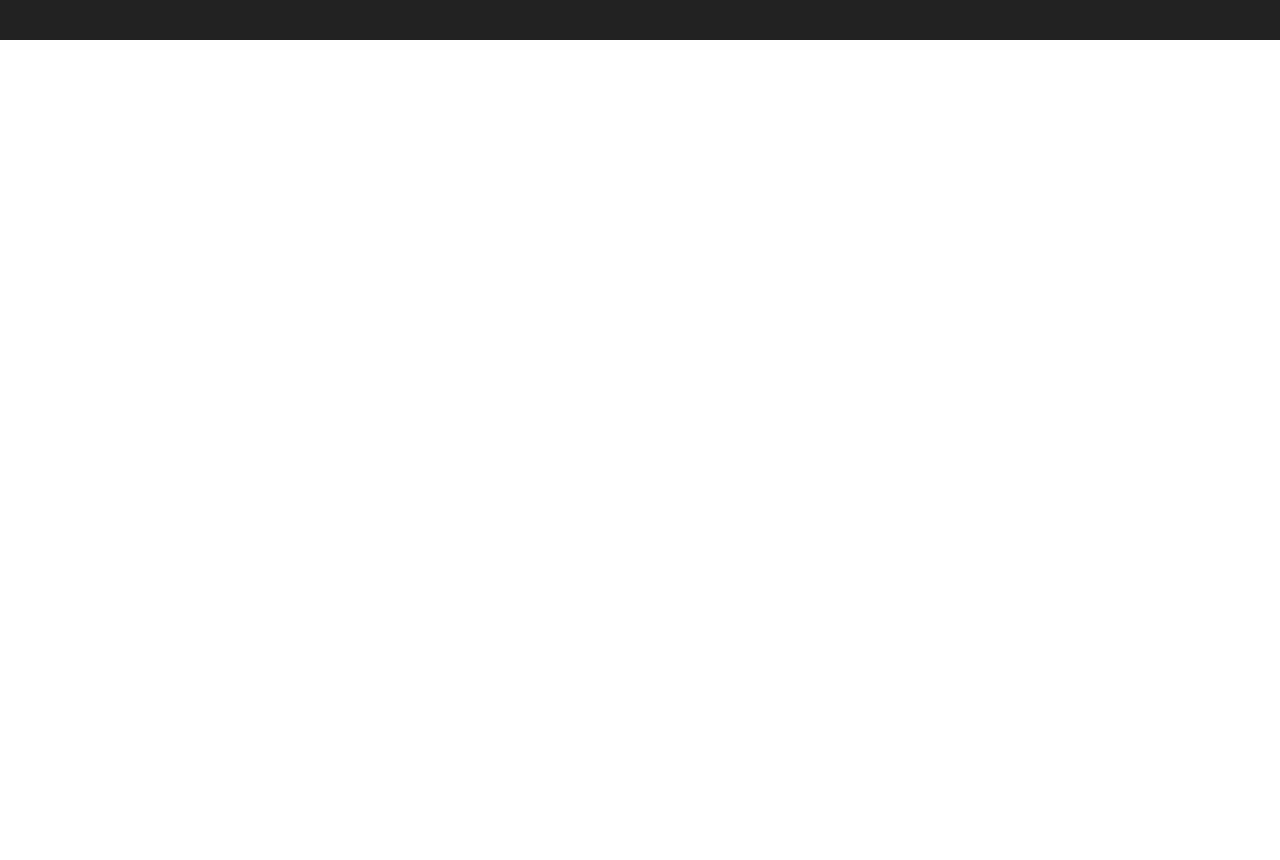
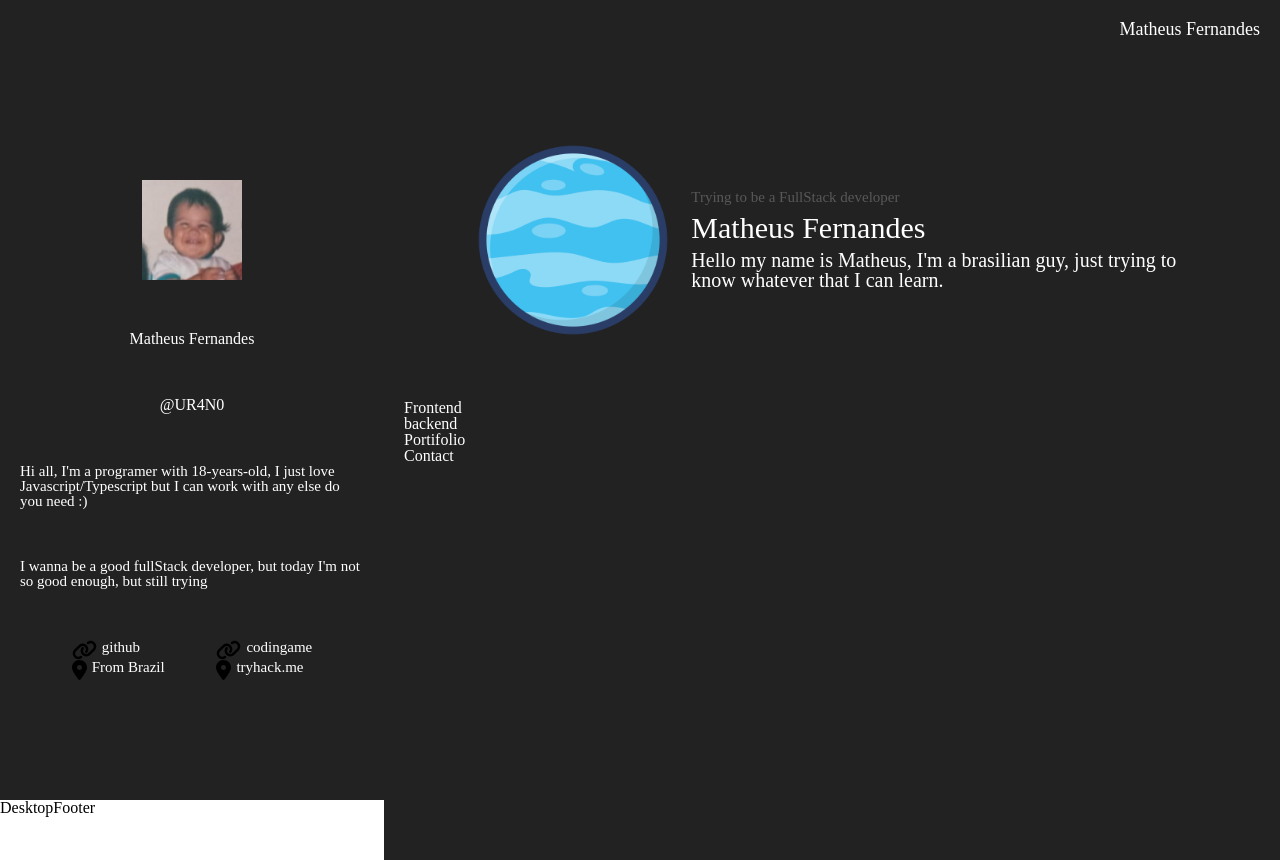
Before and after one commit to UR4N0-235/ur4n0-235.github.io, a Nuxt app: page / in a window 1280 px wide. Before the commit the page ends 800 px from the top, so only its background shows below. Built offline with nearby package versions, Linux system fonts and the light colour scheme.

Commit message:
feat(desktop view): starting desktop aparence
added aboutme infos

```diff
--- a/assets/reset.scss
+++ b/assets/reset.scss
@@ -106,7 +106,7 @@ input {
   border-radius: 0;
 }
 
-a{
+a {
   color: white;
   text-decoration: none;
 }
--- a/assets/variables.scss
+++ b/assets/variables.scss
@@ -11,4 +11,5 @@ $font-family-text: Verdana;
 $font-size-tittle: 18px;
 
 $background-default-color: rgb(34, 34, 34);
+$contrast-to-background-color: #08a045;
 $font-color: rgb(255, 255, 255);
--- /dev/null
+++ b/components/desktop/DesktopAboutme.vue
@@ -0,0 +1,108 @@
+<script></script>
+
+<template>
+  <div class="aboutMe">
+    <img src="/me.jpg" alt="my photo" class="myPhoto" />
+
+    <h1>Matheus Fernandes</h1>
+
+    <h3>@UR4N0</h3>
+
+    <p>
+      Hi all, I'm a programer with 18-years-old, I just love
+      Javascript/Typescript but I can work with any else do you need :)
+    </p>
+
+    <p>
+      I wanna be a good fullStack developer, but today I'm not so good enough,
+      but still trying
+    </p>
+
+    <div class="mySocialMidias">
+      <div class="column">
+        <div class="textWithBeforeLogo">
+          <img src="/icons/link-solid.svg" />
+          <a href="http://github.com/UR4N0-235">github</a>
+        </div>
+
+        <div class="textWithBeforeLogo">
+          <img src="/icons/location-dot-solid.svg" />
+          <p>From Brazil</p>
+        </div>
+      </div>
+
+      <div class="column">
+        <div class="textWithBeforeLogo">
+          <img src="/icons/link-solid.svg" />
+          <a
+            href="https://www.codingame.com/profile/f06b1646bf9ecd015db52500cbe72be32008793"
+            >codingame</a
+          >
+        </div>
+
+        <div class="textWithBeforeLogo">
+          <img src="/icons/location-dot-solid.svg" />
+          <a href="https://tryhackme.com/p/UR4N0">tryhack.me</a>
+        </div>
+      </div>
+    </div>
+  </div>
+</template>
+
+<style lang="scss" scoped>
+.aboutMe {
+  height: 80vh;
+  padding: 20px;
+
+  display: flex;
+  flex-direction: column;
+  justify-content: space-evenly;
+  align-items: center;
+
+  .myPhoto {
+    height: 100px;
+    width: 100px;
+  }
+
+  h1 {
+    color: white;
+  }
+
+  h3 {
+    color: white;
+  }
+
+  p {
+    color: white;
+    font-size: 15px;
+  }
+
+  .mySocialMidias {
+    width: 100%;
+    display: flex;
+    justify-content: space-evenly;
+    align-items: flex-start;
+
+    .column {
+      display: flex;
+      flex-direction: column;
+      justify-content: space-evenly;
+      .textWithBeforeLogo {
+        height: 20px;
+        display: flex;
+        justify-content: flex-start;
+
+        img {
+          height: 100%;
+          margin-right: 5px;
+        }
+
+        a,
+        p {
+          font-size: 15px;
+        }
+      }
+    }
+  }
+}
+</style>
--- /dev/null
+++ b/components/desktop/DesktopFooter.vue
@@ -0,0 +1,7 @@
+<script></script>
+
+<template>
+  <h1>DesktopFooter</h1>
+</template>
+
+<style></style>
--- /dev/null
+++ b/components/desktop/DesktopHeader.vue
@@ -0,0 +1,50 @@
+<script>
+export default {
+  data() {
+    return {
+      buttonMenuNow: {
+        home: true,
+        frontendskills: false,
+        backendskills: false,
+        portifolio: false,
+        contact: false,
+      },
+    }
+  },
+  mounted() {},
+}
+</script>
+
+<template>
+  <!-- <header> -->
+  <div class="container">
+    <div class="logo">
+      <h1>Matheus Fernandes</h1>
+    </div>
+  </div>
+  <!-- </header> -->
+</template>
+
+<style lang="scss" scoped>
+@import 'assets/variables.scss';
+
+.container {
+  position: fixed;
+  width: 100vw;
+  height: 60px;
+  padding: 20px;
+
+  background-color: $background-default-color;
+  display: flex;
+  justify-content: flex-end;
+
+  .logo {
+    display: inline;
+
+    h1 {
+      display: inline;
+      font-size: $font-size-tittle;
+    }
+  }
+}
+</style>
--- a/components/desktop/DesktopView.vue
+++ b/components/desktop/DesktopView.vue
@@ -14,17 +14,58 @@ export default {
 <template>
   <div>
     <header>
-      <!-- <DesktopHeader /> -->
+      <DesktopHeader />
     </header>
 
     <main>
-      <!-- <DesktopContent /> -->
+      <div class="aboutMeContainer">
+        <DesktopAboutme />
+      </div>
+      <div class="content">
+        <DesktopContentHome />
+        <DesktopContentFrontend />
+        <DesktopContentBackend />
+        <DesktopContentPortifolio />
+        <DesktopContentContact />
+      </div>
     </main>
 
     <footer>
-      <!-- <DesktopFooter /> -->
+      <DesktopFooter />
     </footer>
   </div>
 </template>
 
-<style></style>
+<style lang="scss" scoped>
+@import 'assets/variables.scss';
+
+$about-me-top-spacing: 60px;
+$about-me-width: 30vw;
+
+main {
+  color: white;
+  .aboutMeContainer {
+    position: fixed;
+    top: $about-me-top-spacing;
+    height: calc(100vh - $about-me-top-spacing);
+    width: $about-me-width;
+
+    background-color: $background-default-color;
+
+    display: flex;
+    justify-content: center;
+    align-items: center;
+  }
+
+  .content {
+    position: relative;
+    z-index: -1;
+    padding: 20px;
+    min-height: 100vh;
+    width: 70vw;
+    left: $about-me-width;
+    top: $about-me-top-spacing;
+    background-color: $background-default-color;
+  }
+}
+</style>
--- /dev/null
+++ b/components/desktop/content/DesktopContentBackend.vue
@@ -0,0 +1,7 @@
+<script></script>
+
+<template>
+  <h1>backend</h1>
+</template>
+
+<style></style>
--- /dev/null
+++ b/components/desktop/content/DesktopContentContact.vue
@@ -0,0 +1,7 @@
+<script></script>
+
+<template>
+  <h1>Contact</h1>
+</template>
+
+<style></style>
--- /dev/null
+++ b/components/desktop/content/DesktopContentFrontend.vue
@@ -0,0 +1,7 @@
+<script></script>
+
+<template>
+  <h1>Frontend</h1>
+</template>
+
+<style></style>
--- /dev/null
+++ b/components/desktop/content/DesktopContentHome.vue
@@ -0,0 +1,50 @@
+<script></script>
+
+<template>
+  <div class="container">
+    <img src="/planeta.png" alt="urano's planet" />
+    <div class="whoami">
+      <div class="whatIProgram">Trying to be a FullStack developer</div>
+      <div class="userName">Matheus Fernandes</div>
+      <p>
+        Hello my name is <strong>Matheus</strong>, I'm a brasilian guy, just
+        trying to know whatever that I can learn.
+      </p>
+    </div>
+  </div>
+</template>
+
+<style lang="scss" scoped>
+$what-I-program-font-color: rgba(124, 123, 123, 0.61);
+.container {
+  padding: 50px;
+  height: 40vh;
+
+  display: flex;
+  justify-content: space-evenly;
+  align-items: center;
+
+  img {
+    height: 200px;
+  }
+
+  .whoami {
+    display: flex;
+    flex-direction: column;
+    justify-content: space-between;
+    height: 100px;
+    max-width: 500px;
+
+    .whatIProgram {
+      color: $what-I-program-font-color;
+      font-size: 15px;
+    }
+    .userName {
+      font-size: 30px;
+    }
+    p {
+      font-size: 20px;
+    }
+  }
+}
+</style>
--- /dev/null
+++ b/components/desktop/content/DesktopContentPortifolio.vue
@@ -0,0 +1,7 @@
+<script></script>
+
+<template>
+  <h1>Portifolio</h1>
+</template>
+
+<style></style>
```
